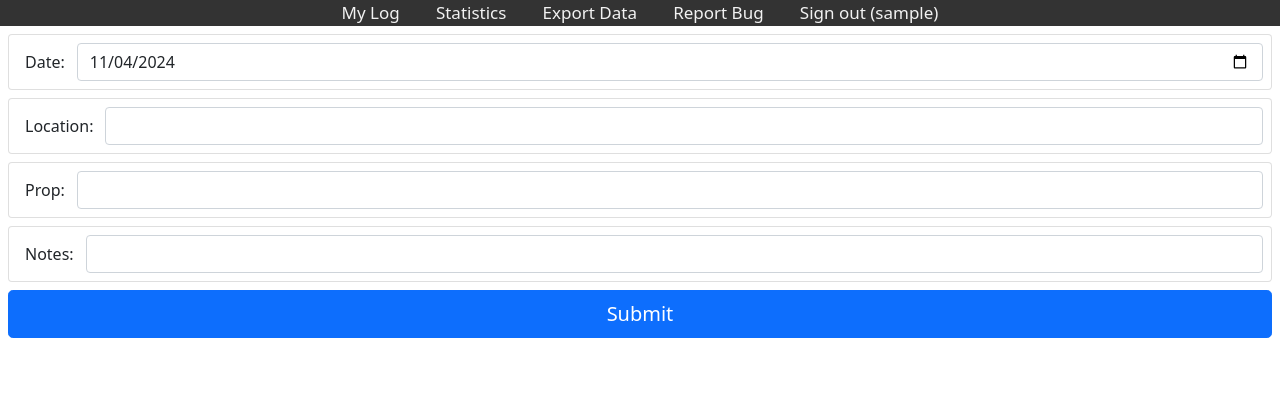
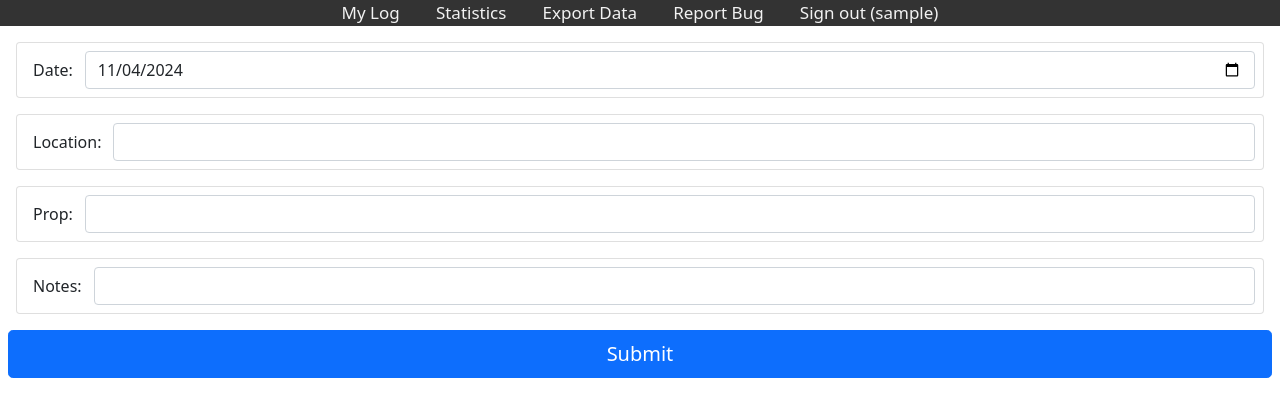
Before and after one commit to JustAPyro/TheBurnTracker, a Flask app: page /logger.html in a window 1280 px wide. Shown: the top 417 px of the page. Run offline with Flask 3, Linux system fonts and the light colour scheme; the visitor is signed in with stand-in values (Sample User, id 1); data comes from the database, SQL or seed files in the repository; data that the repository does not hold is empty; parts of the project's set-up code (start-up, migrations or seed data) failed here and were passed over; some libraries are stand-ins or nearby versions.

Commit message:
increased margins

```diff
--- a/app/templates/spinner/logger.html
+++ b/app/templates/spinner/logger.html
@@ -16,7 +16,7 @@
 
 </style>
 <form method="post">
-  <div class="card m-2">
+  <div class="card m-3">
     <div class="card-body p-2">
       <div class="d-flex flex-row">
           <label for="burn_date" class="col-form-label mx-2">Date:</label>
@@ -24,7 +24,7 @@
       </div>
     </div>
   </div>
-  <div class="card m-2">
+  <div class="card m-3">
     <div class="card-body p-2">
       <div class="d-flex flex-row">
         <label for="burn_location" class="col-form-label mx-2">Location:</label>
@@ -32,7 +32,7 @@
       </div>
     </div>
   </div>
-  <div class="card m-2">
+  <div class="card m-3">
     <div class="card-body p-2">
       <div class="d-flex flex-row">
         <label for="burn_prop" class="col-form-label mx-2">Prop:</label>
@@ -61,7 +61,7 @@
     </div>
     {% endif %}
   </div>
-  <div class="card m-2">
+  <div class="card m-3">
     <div class="card-body p-2">
       <div class="d-flex flex-row">
         <label for="burn_notes" class="col-form-label mx-2">Notes:</label>
```
